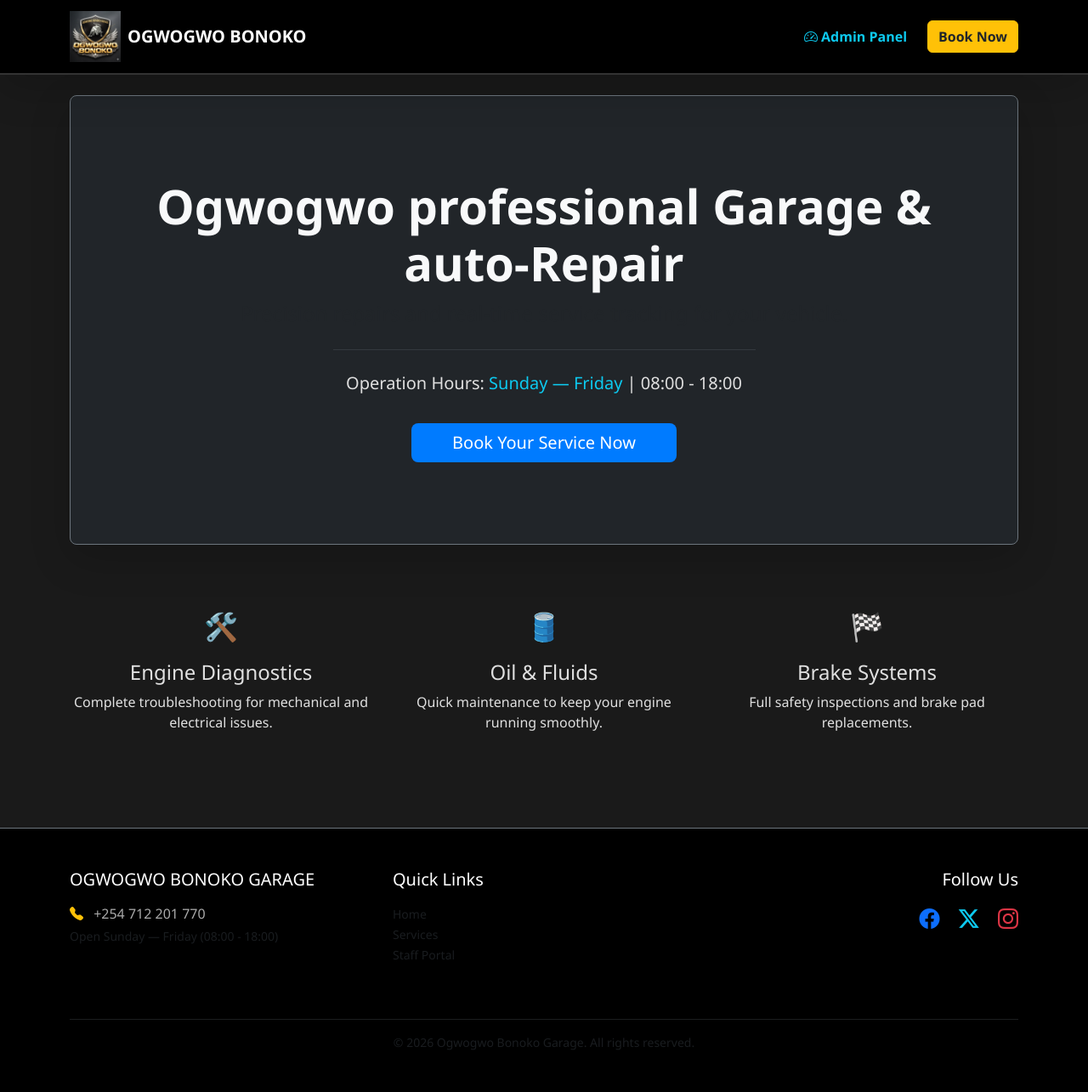
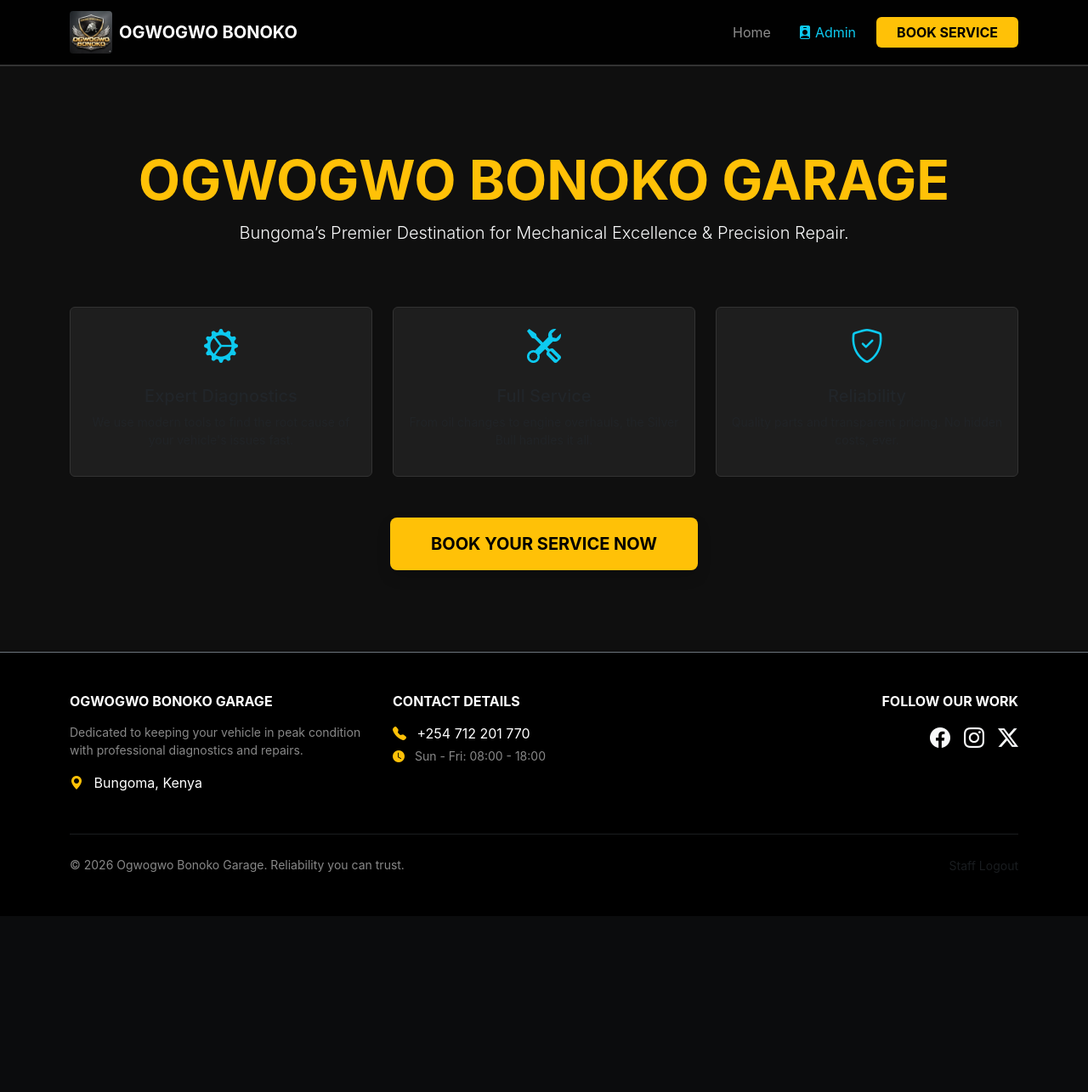
Before and after one commit to sotilawrence-cpu/ogwogwo-garage, a Flask app: page / in a window 1280 px wide. Shown: the whole page at 85% size. After the commit the page ends 1078 px from the top, so only its background shows below. Run offline with Flask 3, Linux system fonts and the light colour scheme; some libraries are stand-ins or nearby versions.

Commit message:
Final professional base template with favicon

```diff
--- a/templates/base.html
+++ b/templates/base.html
@@ -3,34 +3,82 @@
 <head>
     <meta charset="UTF-8">
     <meta name="viewport" content="width=device-width, initial-scale=1.0">
-    <title>Ogwogwo Bonoko Garage</title>
+    <title>Ogwogwo Bonoko Garage | Expert Mechanical Services</title>
+
+    <link rel="icon" type="image/png" href="{{ url_for('static', filename='ogwogwo_web_logo.png') }}">
+
     <link href="https://cdn.jsdelivr.net/npm/bootstrap@5.3.0/dist/css/bootstrap.min.css" rel="stylesheet">
     <link rel="stylesheet" href="https://cdn.jsdelivr.net/npm/bootstrap-icons@1.11.1/font/bootstrap-icons.css">
     <script src="https://cdnjs.cloudflare.com/ajax/libs/socket.io/4.0.1/socket.io.js"></script>
 
     <style>
+        :root {
+            --garage-dark: #0f0f0f;
+            --garage-card: #1e1e1e;
+            --garage-accent: #ffc107; /* Warning Gold */
+        }
+
         body {
-            background-color: #1a1a1a;
-            color: #e0e0e0;
-            font-family: 'Segoe UI', Tahoma, Geneva, Verdana, sans-serif;
+            background-color: var(--garage-dark);
+            color: #f8f9fa;
+            font-family: 'Inter', -apple-system, sans-serif;
+            display: flex;
+            flex-direction: column;
+            min-height: 100vh;
         }
-        .navbar { background-color: #000000 !important; border-bottom: 2px solid #333; }
-        .card { background-color: #262626; border: 1px solid #444; color: white; }
-        .btn-primary { background-color: #007bff; border: none; }
-        .btn-primary:hover { background-color: #0056b3; }
-        footer { background-color: #000000; color: #aaa; }
-        .social-link:hover { opacity: 0.8; transition: 0.3s; }
-        /* Logo Scaling */
-        .garage-logo { max-height: 60px; width: auto; }
+
+        .navbar {
+            background-color: rgba(0, 0, 0, 0.9) !important;
+            border-bottom: 2px solid #333;
+            backdrop-filter: blur(10px);
+        }
+
+        .card {
+            background-color: var(--garage-card);
+            border: 1px solid #333;
+            transition: transform 0.3s ease;
+        }
+
+        .card:hover {
+            transform: translateY(-5px);
+            border-color: var(--garage-accent);
+        }
+
+        .btn-warning {
+            background-color: var(--garage-accent);
+            border: none;
+            color: #000;
+        }
+
+        .garage-logo {
+            max-height: 50px;
+            width: auto;
+            border-radius: 4px;
+        }
+
+        footer {
+            background-color: #000;
+            color: #888;
+            margin-top: auto;
+        }
+
+        .social-link {
+            font-size: 1.5rem;
+            transition: color 0.3s ease;
+        }
+
+        .social-link:hover {
+            color: var(--garage-accent) !important;
+        }
     </style>
 </head>
 <body>
 
-    <nav class="navbar navbar-expand-lg navbar-dark shadow-lg mb-4">
+    <nav class="navbar navbar-expand-lg navbar-dark sticky-top">
         <div class="container">
             <a class="navbar-brand d-flex align-items-center" href="/">
-                <img src="{{ url_for('static', filename='ogwogwo_web_logo.png') }}" alt="Ogwogwo Bonoko Garage Logo" class="garage-logo me-2">
-                <span class="fw-bold text-uppercase tracking-wider d-none d-md-inline">Ogwogwo Bonoko</span>
+                <img src="{{ url_for('static', filename='ogwogwo_web_logo.png') }}" alt="Logo" class="garage-logo me-2">
+                <span class="fw-bold text-uppercase tracking-wider">Ogwogwo Bonoko</span>
             </a>
             <button class="navbar-toggler" type="button" data-bs-toggle="collapse" data-bs-target="#navbarNav">
                 <span class="navbar-toggler-icon"></span>
@@ -38,48 +86,58 @@
             <div class="collapse navbar-collapse" id="navbarNav">
                 <ul class="navbar-nav ms-auto align-items-center">
                     <li class="nav-item">
-                        <a class="nav-link text-info fw-bold" href="/admin"><i class="bi bi-speedometer2"></i> Admin Panel</a>
+                        <a class="nav-link" href="/">Home</a>
                     </li>
                     <li class="nav-item ms-lg-3">
-                        <a class="btn btn-warning fw-bold text-dark" href="/booking">Book Now</a>
+                        <a class="nav-link text-info" href="/admin">
+                            <i class="bi bi-person-badge-fill me-1"></i>Admin
+                        </a>
+                    </li>
+                    <li class="nav-item ms-lg-3">
+                        <a class="btn btn-warning fw-bold px-4" href="/booking">BOOK SERVICE</a>
                     </li>
                 </ul>
             </div>
         </div>
     </nav>
 
-    <div class="container mb-5">
+    <main class="container my-5">
         {% block content %}{% endblock %}
-    </div>
+    </main>
 
-    <footer class="mt-auto py-5 border-top border-secondary">
+    <footer class="py-5 border-top border-secondary">
         <div class="container">
             <div class="row">
                 <div class="col-md-4 mb-4">
-                    <h5 class="text-white mb-3">OGWOGWO BONOKO GARAGE</h5>
-                    <p class="mb-1"><i class="bi bi-telephone-fill text-warning me-2"></i> +254 712 201 770</p>
-                    <p class="small text-muted">Open Sunday — Friday (08:00 - 18:00)</p>
+                    <h6 class="text-white text-uppercase fw-bold mb-3">Ogwogwo Bonoko Garage</h6>
+                    <p class="small">Dedicated to keeping your vehicle in peak condition with professional diagnostics and repairs.</p>
+                    <p class="text-white mb-0"><i class="bi bi-geo-alt-fill text-warning me-2"></i> Bungoma, Kenya</p>
                 </div>
                 <div class="col-md-4 mb-4">
-                    <h5 class="text-white mb-3">Quick Links</h5>
-                    <ul class="list-unstyled">
-                        <li><a href="/" class="text-muted text-decoration-none small">Home</a></li>
-                        <li><a href="/booking" class="text-muted text-decoration-none small">Services</a></li>
-                        <li><a href="/admin" class="text-muted text-decoration-none small">Staff Portal</a></li>
-                    </ul>
+                    <h6 class="text-white text-uppercase fw-bold mb-3">Contact Details</h6>
+                    <p class="mb-1">
+                        <i class="bi bi-telephone-fill text-warning me-2"></i>
+                        <a href="tel:+254712201770" class="text-white text-decoration-none">+254 712 201 770</a>
+                    </p>
+                    <p class="small"><i class="bi bi-clock-fill text-warning me-2"></i> Sun - Fri: 08:00 - 18:00</p>
                 </div>
                 <div class="col-md-4 mb-4 text-md-end">
-                    <h5 class="text-white mb-3">Follow Us</h5>
-                    <div class="fs-4">
-                        <a href="#" class="text-primary me-3 social-link"><i class="bi bi-facebook"></i></a>
-                        <a href="#" class="text-info me-3 social-link"><i class="bi bi-twitter-x"></i></a>
-                        <a href="#" class="text-danger social-link"><i class="bi bi-instagram"></i></a>
+                    <h6 class="text-white text-uppercase fw-bold mb-3">Follow Our Work</h6>
+                    <div class="d-flex justify-content-md-end gap-3">
+                        <a href="#" class="text-light social-link"><i class="bi bi-facebook"></i></a>
+                        <a href="#" class="text-light social-link"><i class="bi bi-instagram"></i></a>
+                        <a href="#" class="text-light social-link"><i class="bi bi-twitter-x"></i></a>
                     </div>
                 </div>
             </div>
-            <hr class="border-secondary mt-4">
-            <div class="text-center">
-                <p class="small text-muted mb-0">&copy; 2026 Ogwogwo Bonoko Garage. All rights reserved.</p>
+            <hr class="border-secondary my-4">
+            <div class="row align-items-center">
+                <div class="col-md-6 text-center text-md-start">
+                    <p class="small mb-0">&copy; 2026 Ogwogwo Bonoko Garage. Reliability you can trust.</p>
+                </div>
+                <div class="col-md-6 text-center text-md-end">
+                    <a href="/logout" class="text-muted small text-decoration-none">Staff Logout</a>
+                </div>
             </div>
         </div>
     </footer>
--- a/templates/index.html
+++ b/templates/index.html
@@ -1,36 +1,36 @@
 {% extends "base.html" %}
+
 {% block content %}
-<div class="p-5 mb-4 bg-dark rounded-3 border border-secondary text-center shadow-lg">
-    <div class="container-fluid py-5">
-        <h1 class="display-4 fw-bold text-light">Ogwogwo professional Garage & auto-Repair</h1>
-        <p class="fs-4 text-muted">Precision repairs and real-time service tracking for your vehicle.</p>
-        <hr class="my-4 border-secondary" style="width: 50%; margin: auto;">
-        <p class="lead">Operation Hours: <span class="text-info">Sunday — Friday</span> | 08:00 - 18:00</p>
-        <a href="/booking" class="btn btn-primary btn-lg px-5 mt-3">Book Your Service Now</a>
+<div class="text-center py-5">
+    <h1 class="display-3 fw-bold text-warning">OGWOGWO BONOKO GARAGE</h1>
+    <p class="lead text-light mb-5">Bungoma’s Premier Destination for Mechanical Excellence & Precision Repair.</p>
+
+    <div class="row g-4 mt-2">
+        <div class="col-md-4">
+            <div class="card h-100 p-3">
+                <i class="bi bi-gear-wide-connected fs-1 text-info mb-3"></i>
+                <h5>Expert Diagnostics</h5>
+                <p class="small text-muted">We use modern tools to find the root cause of your vehicle's issues fast.</p>
+            </div>
+        </div>
+        <div class="col-md-4">
+            <div class="card h-100 p-3">
+                <i class="bi bi-tools fs-1 text-info mb-3"></i>
+                <h5>Full Service</h5>
+                <p class="small text-muted">From oil changes to engine overhauls, the Silver Bull handles it all.</p>
+            </div>
+        </div>
+        <div class="col-md-4">
+            <div class="card h-100 p-3">
+                <i class="bi bi-shield-check fs-1 text-info mb-3"></i>
+                <h5>Reliability</h5>
+                <p class="small text-muted">Quality parts and transparent pricing. No hidden costs, ever.</p>
+            </div>
+        </div>
     </div>
-</div>
 
-<div class="row g-4 py-5 row-cols-1 row-cols-lg-3 text-center">
-    <div class="feature col">
-        <div class="feature-icon d-inline-flex align-items-center justify-content-center fs-2 mb-3">
-            🛠️
-        </div>
-        <h3 class="fs-4">Engine Diagnostics</h3>
-        <p>Complete troubleshooting for mechanical and electrical issues.</p>
-    </div>
-    <div class="feature col">
-        <div class="feature-icon d-inline-flex align-items-center justify-content-center fs-2 mb-3">
-            🛢️
-        </div>
-        <h3 class="fs-4">Oil & Fluids</h3>
-        <p>Quick maintenance to keep your engine running smoothly.</p>
-    </div>
-    <div class="feature col">
-        <div class="feature-icon d-inline-flex align-items-center justify-content-center fs-2 mb-3">
-            🏁
-        </div>
-        <h3 class="fs-4">Brake Systems</h3>
-        <p>Full safety inspections and brake pad replacements.</p>
+    <div class="mt-5">
+        <a href="/booking" class="btn btn-warning btn-lg px-5 py-3 fw-bold shadow">BOOK YOUR SERVICE NOW</a>
     </div>
 </div>
 {% endblock %}
```
Also changed, not shown: instance/garage.db.
